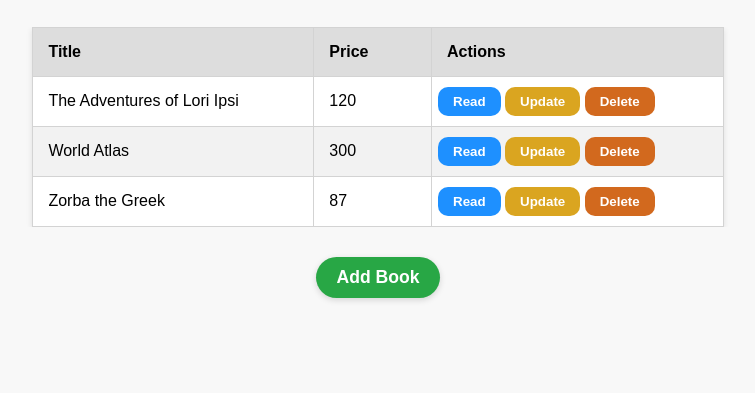
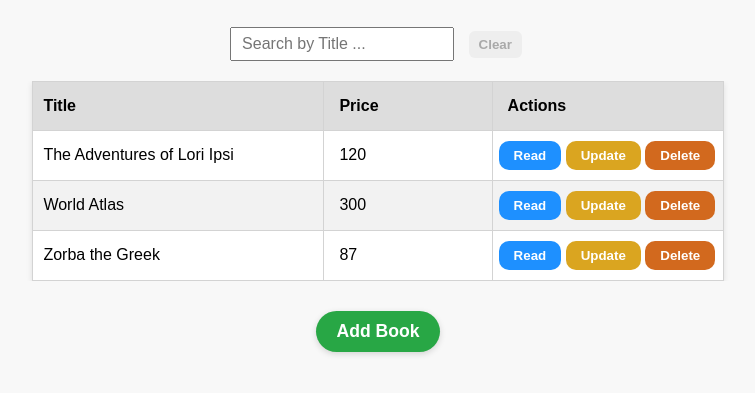
Before and after one commit to DinGolan/Book-Shop, a plain HTML site: page index.html in a window 1280 px wide. Shown: the part 95-488 px from the top of the page, without its empty margins (262-1017 px from the left). Drawn offline with Linux system fonts and the light colour scheme.

Commit message:
Add Support For Filtering the Book List by Title
- Make the filtering case-insensitive.
- Update the filter as the user types the search term (use the <input> element’s oninput event).
- Add a “clear” button to clear the search.

```diff
--- a/css/style.css
+++ b/css/style.css
@@ -19,6 +19,42 @@ h1 {
     text-shadow: 1px 1px 2px #ccc;
 }
 
+/* Input */
+.filter-container {
+    margin-bottom: 20px;
+    text-align: center;
+}
+
+.filter-container input {
+    font-size: 1em;
+    padding: 6px 10px;
+    width: 200px;
+}
+
+.filter-container button {
+    cursor: pointer;
+    margin-left: 10px;
+    padding: 6px 10px;
+}
+
+.clear-btn {
+    border: none;
+    border-radius: 6px;
+    background-color: #dcdcdc;
+    color: #333;
+    cursor: pointer;
+    font-weight: bold;
+    padding: 6px 12px;
+    transition: opacity 0.2s ease;
+}
+
+.clear-btn:disabled {
+    background-color: #eaeaea;
+    color: #888;
+    cursor: not-allowed;
+    opacity: 0.7;
+}
+
 /* Table */
 .table-container {
     margin: auto;
@@ -31,6 +67,7 @@ table {
    background-color: white;
    box-shadow: 0 2px 6px rgba(0, 0, 0, 0.1);
    margin: auto;
+   table-layout: fixed;
    width: 60%;
 }
 
@@ -40,8 +77,10 @@ tr:nth-child(even) {
 
 th, td {
     border: 1px solid lightgray;
+    overflow: hidden;
     padding: 15px;
     text-align: left;
+    white-space: nowrap;
 }
 
 th {
@@ -49,12 +88,13 @@ th {
     font-weight: bold;
 }
 
-td:nth-child(1), td:nth-child(3) {
-    white-space: nowrap;
+th:nth-child(1), td:nth-child(1) {
+    padding-left: 10px;
+    padding-right: 50px;
 }
 
-td:nth-child(2) {
-    padding-right: 50px;
+th:nth-child(3), td:nth-child(3) {
+    width: 200px;
 }
 
 td.actions {
--- a/index.html
+++ b/index.html
@@ -15,6 +15,12 @@
 
     <!-- Header -->
     <h1>Book Shop</h1>
+
+    <!-- Input -->
+    <div class="filter-container">
+        <input type="text" placeholder="Search by Title ..." oninput="onFilterByTitle(this.value)">
+        <button class="clear-btn" onclick="onClearFilter()">Clear</button>
+    </div>
 
     <!-- Table -->
     <section class="table-container">
--- a/js/controllers/book.controller.js
+++ b/js/controllers/book.controller.js
@@ -5,6 +5,7 @@
 
 /* Function Implementations */
 function onInit() {
+    updateClearBtnState(EMPTY_VALUE);
     renderBooks();
 }
 
@@ -38,6 +39,8 @@ function renderBooks() {
     strHTML += '</tbody>';
 
     ellTable.innerHTML = strHTML;
+
+    lockTitleColumnWidth();
 }
 
 function onRemoveBook(bookId) {
@@ -73,3 +76,44 @@ function onShowBookDetails(bookId) {
     elContent.innerText = JSON.stringify(book, null, 4);
     elModal.showModal();
 }
+
+function onFilterByTitle(filterValue) {
+    setFilterBy(filterValue);
+    updateClearBtnState(filterValue);
+    renderBooks();
+}
+
+function onClearFilter() {
+    const elInput = document.querySelector('.filter-container input');
+    elInput.value = EMPTY_VALUE;
+    setFilterBy(EMPTY_VALUE);
+    updateClearBtnState(elInput.value);
+    renderBooks();
+}
+
+function updateClearBtnState(filterValue) {
+    const elClearBtn    = document.querySelector('.clear-btn');
+    elClearBtn.disabled = filterValue === EMPTY_VALUE;
+}
+
+function lockTitleColumnWidth() {
+    const elTitleCells = document.querySelectorAll('td:first-child');
+    if (!elTitleCells.length) return;
+
+    let maxWidth = 0;
+
+    elTitleCells.forEach(titleCell => {
+        const width = titleCell.offsetWidth;
+        if (width > maxWidth) maxWidth = width;
+    })
+
+    // [Debug] //
+    console.log(maxWidth);
+
+    const header = document.querySelector('th:first-child');
+    if (header) header.style.width = maxWidth + 'px';
+
+    elTitleCells.forEach(titleCell => {
+        titleCell.style.width = maxWidth + 'px';
+    });
+}
--- a/js/services/book.service.js
+++ b/js/services/book.service.js
@@ -5,16 +5,23 @@
 
 /* Global Variables (Const) */
 const STORAGE_KEY = 'bookDB';
+const EMPTY_VALUE = '';
 
 /* Global Variables (Generals) */
-let gBooks = [];
+let gBooks    = [];
+let gFilterBy = EMPTY_VALUE;
 
 /* Function Calls (Main) */
 _createBooks();
 
 /* Function Implementations */
 function getBooks() {
-    return gBooks;
+    if (!gFilterBy) return gBooks;
+
+    return gBooks.filter(book => {
+        return book.title.toLowerCase()
+                         .includes(gFilterBy.toLowerCase());
+    });
 }
 
 function removeBook(bookId) {
@@ -79,6 +86,10 @@ function generateImageUrl(title) {
     return `img/${fileName}.jpg`;
 }
 
+function setFilterBy(filterValue) {
+    gFilterBy = filterValue;
+}
+
 function _createBooks() {
     const books = loadFromStorage(STORAGE_KEY);
 
```
Also changed, not shown: js/services/storage.service.js (line endings or trailing spaces), 2 other files.
